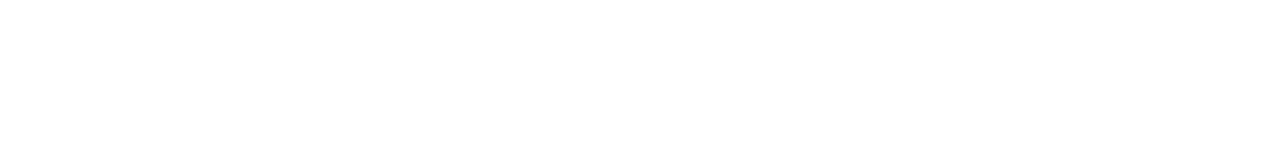
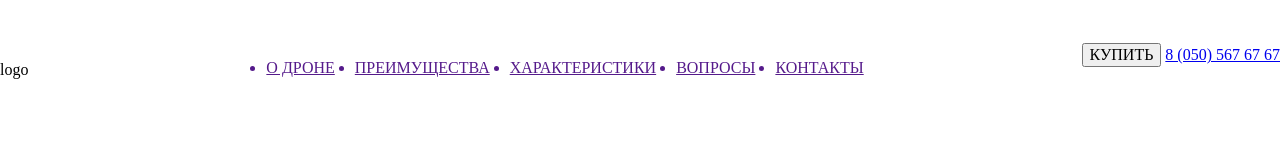
Before and after one commit to pavlovspace/Fullscreen-MAVIC, a website: page app/index.html in a window 1280 px wide. Drawn offline with nearby package versions, Linux system fonts and the light colour scheme.

Commit message:
implemented navbar

```diff
--- a/app/index.html
+++ b/app/index.html
@@ -4,11 +4,35 @@
   <meta charset="UTF-8">
   <meta name="viewport" content="width=device-width, initial-scale=1.0">
   <meta http-equiv="X-UA-Compatible" content="ie=edge">
-  <title>Document</title>
+  <title>MAVIC 2 PRO</title>
   <link rel="stylesheet" href="css/style.min.css">
   <link rel="shortcut icon" href="img/favicon.ico" type="image/x-icon" />
 </head>
 <body>
+  <header>
+    <div class="navbar">
+      <div class="navbar-logo">
+        <img src="" alt="">
+        <div class="navbar-title">logo</div>
+      </div>
+      <nav>
+        <ul class="navbar-menu">
+          <a href=""><li class="navbar-menu__item">О ДРОНЕ</li></a>
+          <a href=""><li class="navbar-menu__item">ПРЕИМУЩЕСТВА</li></a>
+          <a href=""><li class="navbar-menu__item">ХАРАКТЕРИСТИКИ</li></a>
+          <a href=""><li class="navbar-menu__item">ВОПРОСЫ</li></a>
+          <a href=""><li class="navbar-menu__item">КОНТАКТЫ</li></a>
+        </ul>
+      </nav>
+      <div class="navbar-num">
+        <button class="navbar-btn btn">КУПИТЬ</button>
+        <a href="tel:8 (050) 567 67 67">8 (050) 567 67 67</a>
+      </div>
+    </div>
+  </header>
+
+
+
 
 
   <script src="https://ajax.googleapis.com/ajax/libs/jquery/3.4.1/jquery.min.js"></script>
--- /dev/null
+++ b/app/scss/_header.scss
@@ -0,0 +1,22 @@
+.navbar {
+    display: flex;
+    justify-content: space-between;
+    padding-top: 43px;
+}
+.navbar-logo {
+}
+.navbar-title {
+}
+.navbar-menu {
+    display: flex;
+}
+.navbar-menu__item {
+    padding-right: 20px;
+
+}
+.navbar-num {
+}
+.navbar-btn {
+}
+.btn {
+}
--- a/app/scss/_libs.scss
+++ b/app/scss/_libs.scss
@@ -1,3 +1,6 @@
+/* Document
+   ========================================================================== */
+
 /**
  * 1. Correct the line height in all browsers.
  * 2. Prevent adjustments of font size after orientation changes in iOS.
--- a/app/scss/style.scss
+++ b/app/scss/style.scss
@@ -1,6 +1,7 @@
 @import "vars";
 @import "libs";
 @import "fonts";
+@import "header";
 
 
 
--- a/package.json
+++ b/package.json
@@ -9,7 +9,7 @@
   "author": "Pavlovspace",
   "license": "ISC",
   "devDependencies": {
-    "browser-sync": "^2.26.5",
+    "browser-sync": "^2.26.12",
     "del": "^5.0.0",
     "gulp": "^4.0.2",
     "gulp-autoprefixer": "^6.1.0",
@@ -22,7 +22,7 @@
   "dependencies": {
     "slick-carousel": "^1.8.1"
   },
-    "repository": {
+  "repository": {
     "type": "git",
     "url": "git://github.com/pavlovspace/gulp_start.git"
   }
```
Also changed, not shown: app/css/style.min.css, 1 other file.
